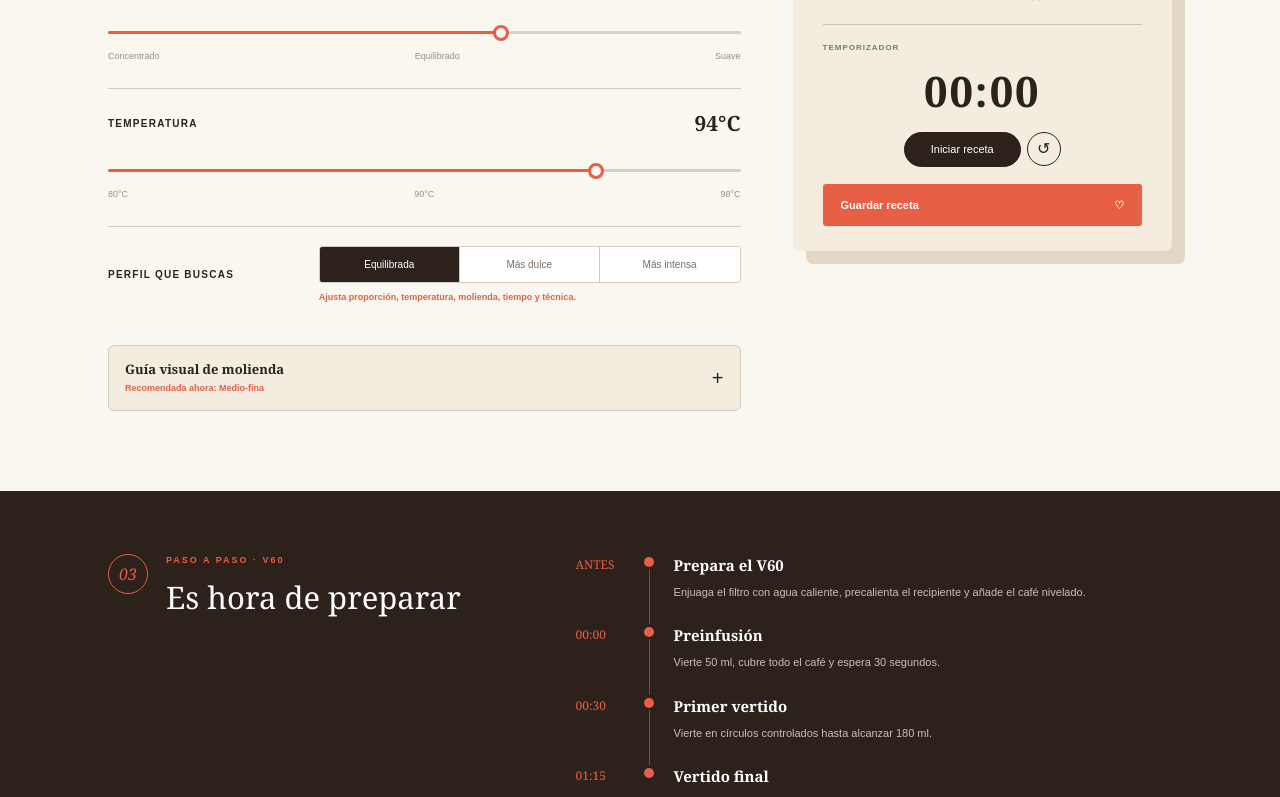
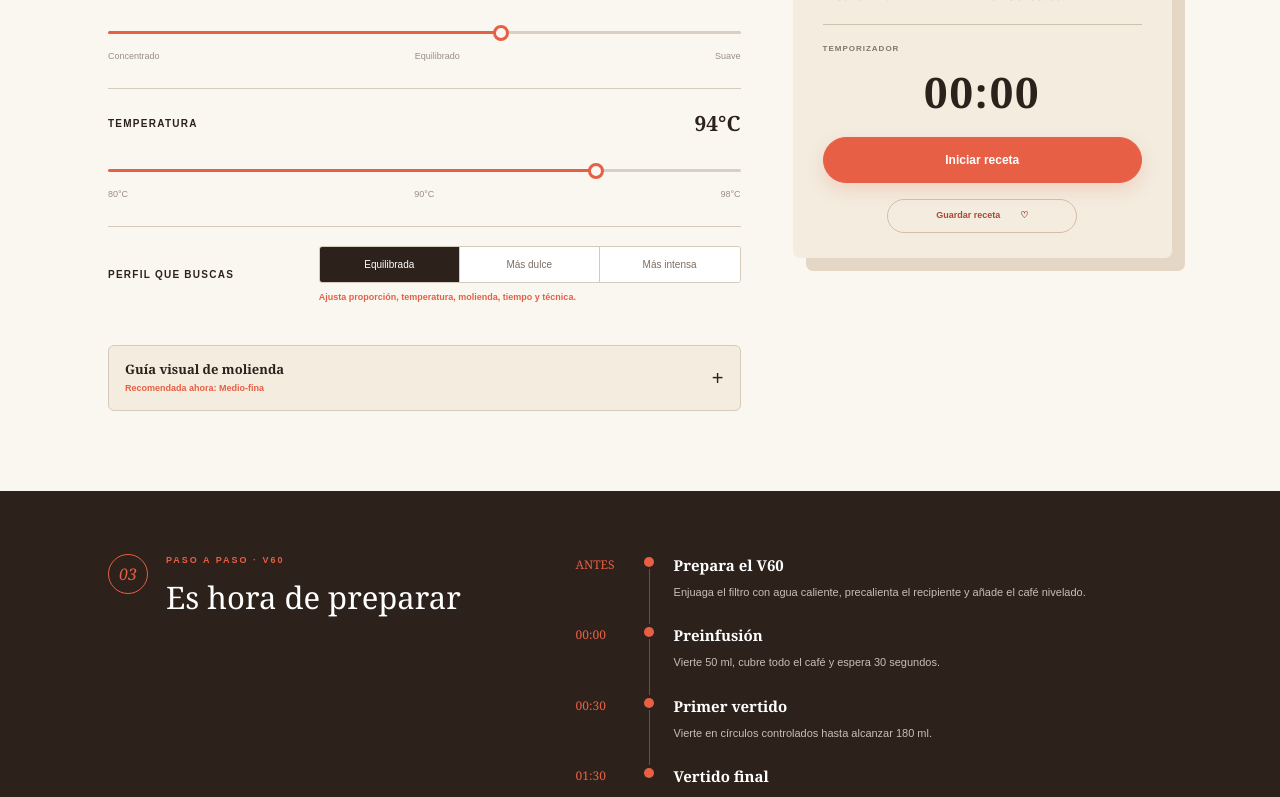
Before and after one commit to CristhianDaza/coffee-recipe-planner, a Next.js app: page / in a window 1280 px wide. Shown: the part 1100-1897 px from the top of the page. Built offline with nearby package versions, Linux system fonts and the light colour scheme.

Commit message:
feat(brew-planner) enhance timer functionality and UI improvements

```diff
--- a/app/components/brew-planner.tsx
+++ b/app/components/brew-planner.tsx
@@ -7,7 +7,7 @@ import {
   type Method,
   type RecipeProfile,
 } from "@/app/data/coffee";
-import type { PreparationStep } from "@/app/lib/recipes";
+import { parseStepTime, type PreparationStep } from "@/app/lib/recipes";
 
 type RangeControlProps = {
   label: string;
@@ -238,7 +238,9 @@ export function RecipeCard(props: RecipeCardProps) {
         <strong>{timeLabel}</strong>
         <div>
           <button className="timer-main" onClick={onOpenTimer}>{timerAction}</button>
-          <button className="timer-reset" onClick={onResetTimer} aria-label="Reiniciar">↺</button>
+          {(running || seconds > 0) && (
+            <button className="timer-reset" onClick={onResetTimer} aria-label="Reiniciar">↺</button>
+          )}
         </div>
       </div>
       <button className="save-recipe" onClick={onSave}>
@@ -280,14 +282,19 @@ type BrewFocusProps = {
   seconds: number;
   running: boolean;
   onClose: () => void;
+  onFinish: () => void;
   onStepChange: (step: number) => void;
   onRunningChange: (running: boolean) => void;
 };
 
 export function BrewFocus(props: BrewFocusProps) {
-  const { method, flavor, profile, steps, focusStep, coffee, water, temperature, timeLabel, seconds, running, onClose, onStepChange, onRunningChange } = props;
+  const { method, flavor, profile, steps, focusStep, coffee, water, temperature, timeLabel, seconds, running, onClose, onFinish, onStepChange, onRunningChange } = props;
   const activeStep = steps[focusStep];
   const primaryLabel = !running && seconds === 0 ? "Comenzar extracción" : running ? "Pausar temporizador" : "Continuar temporizador";
+  const progress = getTimelineProgress(steps, seconds, running || seconds > 0);
+  const progressStyle = {
+    "--focus-progress": `${progress}%`,
+  } as CSSProperties;
 
   function handlePrimaryAction() {
     if (!running && seconds === 0) {
@@ -319,7 +326,7 @@ export function BrewFocus(props: BrewFocusProps) {
           <h3>{activeStep.title}</h3><p>{activeStep.text}</p>
         </div>
       </div>
-      <div className="focus-progress">
+      <div className="focus-progress" style={progressStyle} aria-label={`Progreso de la receta: ${timeLabel}`}>
         {steps.map((step, index) => (
           <button
             key={`${step.time}-${step.title}`}
@@ -334,8 +341,43 @@ export function BrewFocus(props: BrewFocusProps) {
       <div className="focus-actions">
         <button className="focus-secondary" onClick={() => onStepChange(Math.max(0, focusStep - 1))} disabled={focusStep === 0}>← Anterior</button>
         <button className="focus-primary" onClick={handlePrimaryAction}>{primaryLabel}</button>
+        {(running || seconds > 0) && <button className="focus-finish" onClick={onFinish}>Terminar receta</button>}
         <button className="focus-secondary" onClick={() => onStepChange(Math.min(steps.length - 1, focusStep + 1))} disabled={focusStep === steps.length - 1}>Siguiente →</button>
       </div>
     </div>
   );
 }
+
+function getTimelineProgress(
+  steps: PreparationStep[],
+  seconds: number,
+  hasStarted: boolean,
+) {
+  if (steps.length === 0) return 0;
+
+  const circlePosition = (index: number) => ((index + 0.5) / steps.length) * 100;
+  if (!hasStarted) return circlePosition(0);
+
+  const timedSteps = steps.flatMap((step, index) => {
+    const time = parseStepTime(step.time);
+    return time === null ? [] : [{ index, time }];
+  });
+  if (timedSteps.length === 0) return circlePosition(0);
+
+  const first = timedSteps[0];
+  if (seconds <= first.time) return circlePosition(first.index);
+
+  for (let index = 1; index < timedSteps.length; index += 1) {
+    const previous = timedSteps[index - 1];
+    const next = timedSteps[index];
+    if (seconds <= next.time) {
+      const interval = Math.max(next.time - previous.time, 1);
+      const elapsed = (seconds - previous.time) / interval;
+      const start = circlePosition(previous.index);
+      const end = circlePosition(next.index);
+      return start + (end - start) * elapsed;
+    }
+  }
+
+  return circlePosition(timedSteps[timedSteps.length - 1].index);
+}
--- a/app/globals.css
+++ b/app/globals.css
@@ -559,7 +559,7 @@ input[type=range]::-webkit-slider-thumb {
   font-size: 13px;
 }
 .timer {
-  padding: 17px 0;
+  padding: 18px 0 14px;
   text-align: center;
 }
 .timer>span {
@@ -570,42 +570,73 @@ input[type=range]::-webkit-slider-thumb {
   font-family: Georgia,serif;
   font-size: 42px;
   letter-spacing: 2px;
-  margin: 5px 0 10px;
+  margin: 5px 0 14px;
 }
 .timer>div {
   display: flex;
-  gap: 6px;
+  gap: 8px;
   justify-content: center;
+  width: 100%;
 }
 .timer button {
-  border: 1px solid var(--ink);
   cursor: pointer;
+  transition: transform .18s ease,background-color .18s ease,border-color .18s ease,box-shadow .18s ease;
 }
 .timer-main {
-  background: var(--ink);
+  flex: 1;
+  min-height: 46px;
+  border: 1px solid var(--coral);
+  background: var(--coral);
   color: #fff;
   border-radius: 99px;
-  padding: 8px 26px;
-  font-size: 11px;
+  padding: 12px 28px;
+  font-size: 12px;
+  font-weight: 800;
+  box-shadow: 0 7px 18px #e75f4530;
+}
+.timer-main:hover {
+  background: #cf5039;
+  border-color: #cf5039;
+  box-shadow: 0 9px 22px #e75f4545;
+  transform: translateY(-1px);
 }
 .timer-reset {
   background: transparent;
-  width: 34px;
-  height: 34px;
+  border: 1px solid var(--line);
+  color: var(--ink);
+  flex: 0 0 46px;
+  width: 46px;
+  height: 46px;
   border-radius: 50%;
 }
+.timer-reset:hover {
+  border-color: var(--coral);
+  color: var(--coral);
+}
 .save-recipe {
-  width: 100%;
-  border: 0;
-  background: var(--coral);
-  color: #fff;
-  padding: 13px 18px;
-  border-radius: 3px;
-  font-size: 11px;
+  width: min(190px,100%);
+  border: 1px solid #d8bba9;
+  background: transparent;
+  color: #a84937;
+  padding: 9px 15px;
+  border-radius: 99px;
+  font-size: 9px;
   font-weight: 800;
   cursor: pointer;
   display: flex;
-  justify-content: space-between;
+  justify-content: center;
+  align-items: center;
+  gap: 20px;
+  margin: 2px auto 0;
+  transition: background-color .18s ease,border-color .18s ease,color .18s ease;
+}
+.save-recipe:hover {
+  background: #f7e9df;
+  border-color: #cda18c;
+}
+.timer button:focus-visible,.save-recipe:focus-visible {
+  outline: 3px solid color-mix(in srgb,var(--coral) 38%,transparent);
+  outline-offset: 3px;
 }
 .guide {
   background: var(--ink);
@@ -1046,8 +1077,26 @@ html[data-theme=dark] .recipe-metrics span,html[data-theme=dark] .recipe-details
   color: #aa998e;
 }
 html[data-theme=dark] .timer-main {
-  background: #f5eadf;
-  color: #211914;
+  background: var(--coral);
+  border-color: var(--coral);
+  color: #fff;
+}
+html[data-theme=dark] .timer-main:hover {
+  background: #f0785e;
+  border-color: #f0785e;
+}
+html[data-theme=dark] .timer-reset {
+  border-color: #604b3f;
+  color: #d8cbc2;
+}
+html[data-theme=dark] .save-recipe {
+  background: transparent;
+  border-color: #604b3f;
+  color: #d9a998;
+}
+html[data-theme=dark] .save-recipe:hover {
+  background: #30231d;
+  border-color: #8d6252;
 }
 html[data-theme=dark] .guide {
   background: #0f0b09;
@@ -1812,6 +1861,18 @@ html[data-theme=dark] .espresso-baseline div {
   max-width: 1050px;
   width: 100%;
   margin: 0 auto;
+  position: relative;
+}
+.focus-progress:before {
+  content: "";
+  position: absolute;
+  top: -1px;
+  left: 0;
+  width: var(--focus-progress, 0%);
+  height: 2px;
+  background: var(--coral);
+  transition: width .8s linear;
+  pointer-events: none;
 }
 .focus-progress button {
   flex: 1;
@@ -1824,6 +1885,7 @@ html[data-theme=dark] .espresso-baseline div {
   padding: 18px 5px 0;
   font-size: 8px;
   cursor: pointer;
+  z-index: 1;
 }
 .focus-progress button i {
   position: absolute;
@@ -1848,7 +1910,7 @@ html[data-theme=dark] .espresso-baseline div {
 .focus-actions {
   display: flex;
   justify-content: center;
-  gap: 10px;
+  gap: 12px;
 }
 .focus-actions button {
   border-radius: 99px;
@@ -1862,10 +1924,17 @@ html[data-theme=dark] .espresso-baseline div {
   cursor: not-allowed;
 }
 .focus-primary {
-  min-width: 190px;
+  min-width: 205px;
   border: 1px solid var(--coral);
   background: var(--coral);
   color: #fff;
+  box-shadow: 0 6px 18px #e75f4538;
+}
+.focus-finish {
+  border: 1px solid #b75241;
+  background: #2b1713;
+  color: #ffb7a8;
+  min-width: 142px;
 }
 .focus-secondary {
   border: 1px solid #655248;
--- a/app/lib/recipes.ts
+++ b/app/lib/recipes.ts
@@ -77,7 +77,7 @@ export function buildSteps(
     { time: "ANTES", title: "Prepara el V60", text: "Enjuaga el filtro con agua caliente, precalienta el recipiente y añade el café nivelado." },
     { time: "00:00", title: "Preinfusión", text: `Vierte ${bloom} ml, cubre todo el café y espera ${bloomTime} segundos.` },
     { time: formatClock(bloomTime), title: "Primer vertido", text: `Vierte en círculos controlados hasta alcanzar ${first} ml.` },
-    { time: formatClock(bloomTime + 45), title: "Vertido final", text: `Completa hasta ${water} ml con un flujo constante y deja escurrir sin agitar el lecho.` },
+      { time: formatClock(bloomTime + 60), title: "Vertido final", text: `Completa hasta ${water} ml con un flujo constante y deja escurrir sin agitar el lecho.` },
   ];
 }
 
--- a/app/page.tsx
+++ b/app/page.tsx
@@ -110,6 +110,12 @@ export default function Home() {
     }
   }
 
+  function finishRecipe() {
+    resetTimer();
+    setFocusOpen(false);
+    showToast("Receta terminada");
+  }
+
   function toggleTheme() {
     const nextTheme = theme === "light" ? "dark" : "light";
     setTheme(nextTheme);
@@ -215,6 +221,7 @@ export default function Home() {
           seconds={seconds}
           running={running}
           onClose={closeFocus}
+          onFinish={finishRecipe}
           onStepChange={setFocusStep}
           onRunningChange={setRunning}
         />
```
